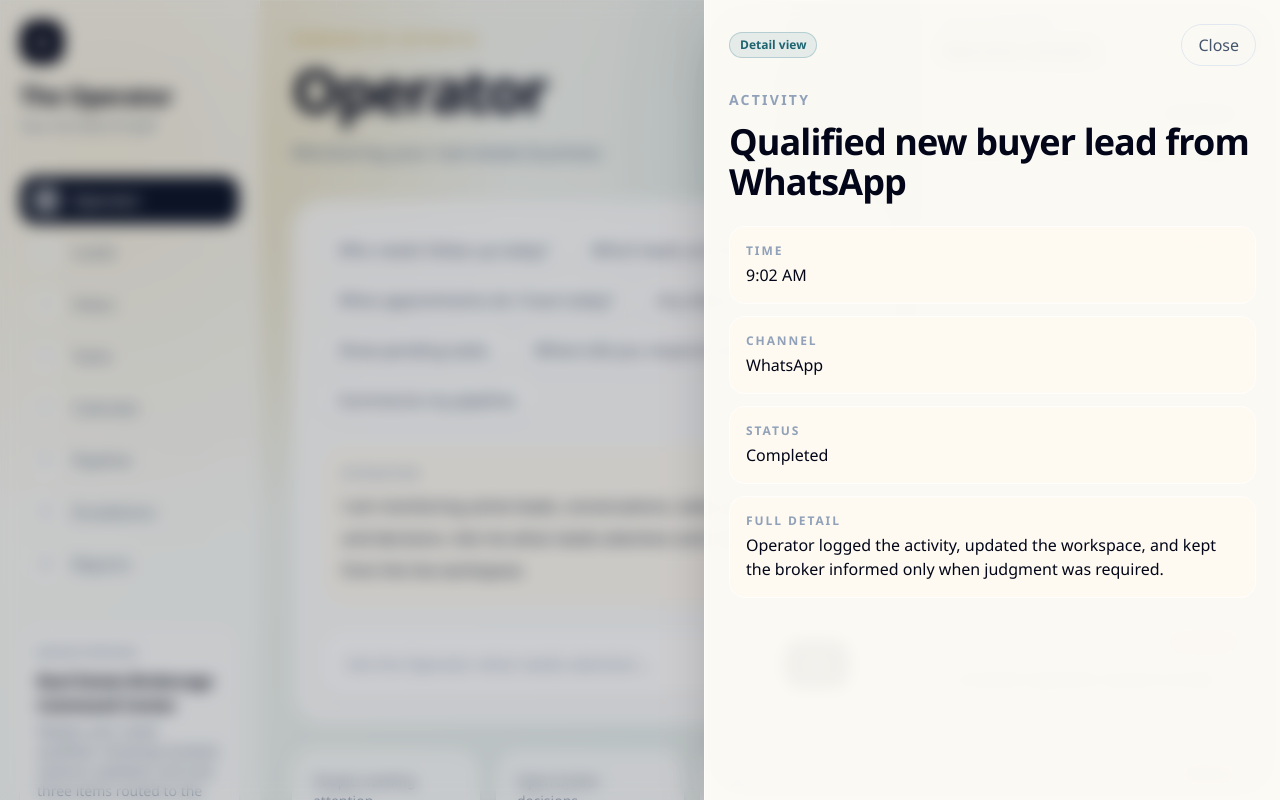
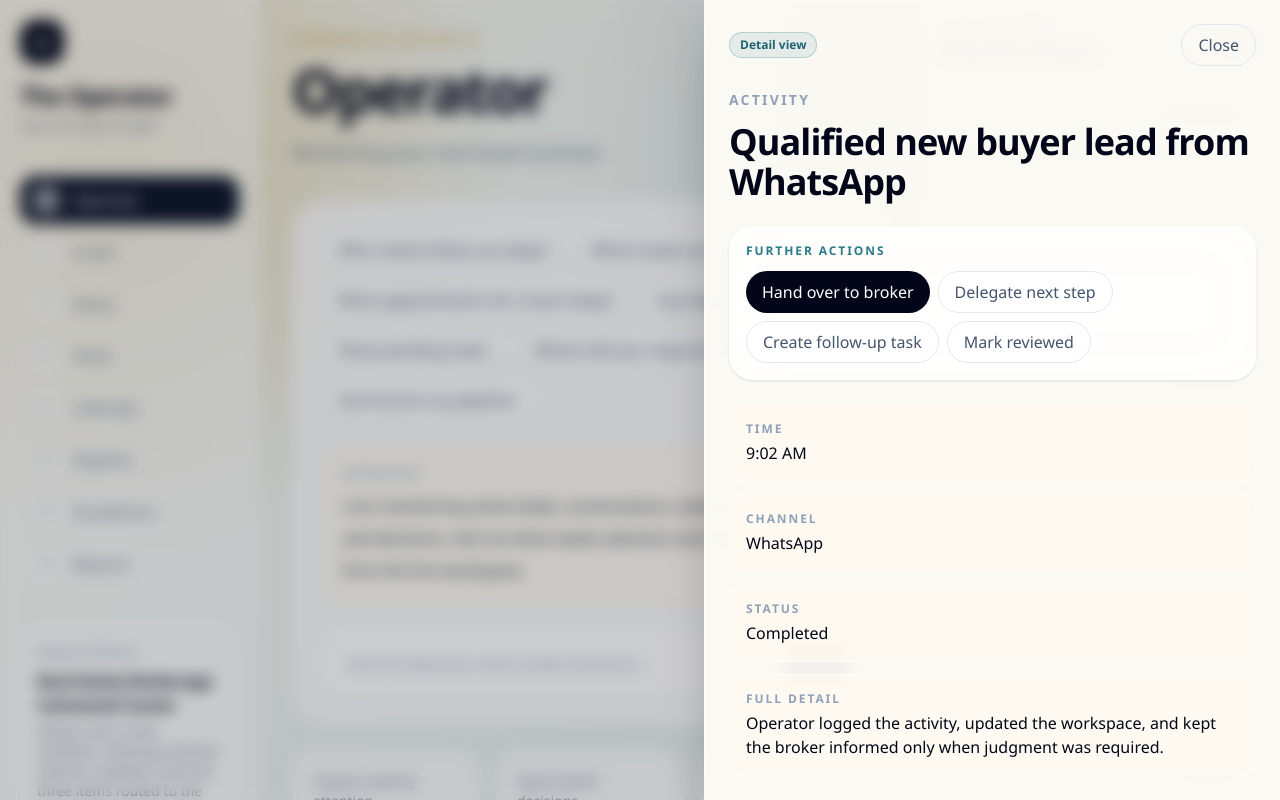
Before and after one commit to labs-cloud/optentia-demo-generator, a Next.js app: page /demo/chaim in a window 1280 px wide. Both pictures are taken after a click on the button 1100 px from the left and 144 px from the top of the page. Shown: the top 800 px of the page. Built offline with nearby package versions, Linux system fonts and the light colour scheme.

Commit message:
Add contextual handoff and delegation actions

```diff
--- a/components/OperatorCommandCenter.tsx
+++ b/components/OperatorCommandCenter.tsx
@@ -738,6 +738,12 @@ function DetailDrawer({
   onClose: () => void;
   onAction: (label: string) => void;
 }) {
+  const [drawerAction, setDrawerAction] = useState("");
+  const handleAction = (label: string) => {
+    setDrawerAction(label);
+    onAction(label);
+  };
+
   return (
     <div className="fixed inset-0 z-50 bg-slate-950/20 backdrop-blur-sm" onClick={onClose}>
       <aside className="ml-auto h-full w-full max-w-xl overflow-y-auto border-l border-white/60 bg-[#fffdf8]/95 p-6 shadow-2xl backdrop-blur-xl" onClick={(event) => event.stopPropagation()}>
@@ -745,7 +751,13 @@ function DetailDrawer({
           <Pill tone="teal">Detail view</Pill>
           <button onClick={onClose} className="rounded-full border border-slate-200 px-4 py-2 text-sm font-semibold text-slate-600 hover:text-slate-950">Close</button>
         </div>
-        <DetailContent detail={detail} leads={leads} onAction={onAction} />
+        {drawerAction ? (
+          <div className="mb-5 rounded-3xl border border-[#2a7a8a]/25 bg-[#2a7a8a]/10 p-4" aria-live="polite">
+            <p className="text-sm font-semibold text-[#1f6471]">Action sent</p>
+            <p className="mt-1 text-sm leading-6 text-slate-600">{drawerAction}</p>
+          </div>
+        ) : null}
+        <DetailContent detail={detail} leads={leads} onAction={handleAction} />
       </aside>
     </div>
   );
@@ -759,6 +771,11 @@ function DetailContent({ detail, leads, onAction }: { detail: DetailRecord; lead
       <div>
         <p className="text-sm font-semibold uppercase tracking-[0.16em] text-slate-400">Lead Profile</p>
         <h2 className="mt-3 text-4xl font-semibold tracking-tight">{lead.name}</h2>
+        <ActionBar
+          context={lead.name}
+          actions={["Hand over to broker", "Delegate follow-up to Operator", "Schedule showing prep", "Draft message"]}
+          onAction={onAction}
+        />
         <DetailGrid rows={[
           ["Lead type", lead.type],
           ["Budget", profile.budget],
@@ -780,6 +797,11 @@ function DetailContent({ detail, leads, onAction }: { detail: DetailRecord; lead
       <div>
         <p className="text-sm font-semibold uppercase tracking-[0.16em] text-slate-400">Conversation</p>
         <h2 className="mt-3 text-4xl font-semibold tracking-tight">{detail.item.channel}</h2>
+        <ActionBar
+          context={`${detail.item.channel} conversation`}
+          actions={["Hand over conversation", "Delegate reply to Operator", "Draft response", "Create Asana task"]}
+          onAction={onAction}
+        />
         <div className="mt-6 space-y-3">
           {detail.item.messages.map((message) => (
             <div key={`${message.speaker}-${message.message}`} className="rounded-3xl border border-white/70 bg-[#fffaf0]/70 p-4">
@@ -799,6 +821,11 @@ function DetailContent({ detail, leads, onAction }: { detail: DetailRecord; lead
       <div>
         <p className="text-sm font-semibold uppercase tracking-[0.16em] text-slate-400">Task</p>
         <h2 className="mt-3 text-4xl font-semibold tracking-tight">{detail.item.title}</h2>
+        <ActionBar
+          context={detail.item.title}
+          actions={["Take over task", "Delegate to Operator", "Reschedule overnight", "Mark reviewed"]}
+          onAction={onAction}
+        />
         <DetailGrid rows={[
           ["Priority", detail.item.priority],
           ["Due date", detail.item.due],
@@ -817,6 +844,11 @@ function DetailContent({ detail, leads, onAction }: { detail: DetailRecord; lead
       <div>
         <p className="text-sm font-semibold uppercase tracking-[0.16em] text-slate-400">Appointment</p>
         <h2 className="mt-3 text-4xl font-semibold tracking-tight">{detail.item.title}</h2>
+        <ActionBar
+          context={detail.item.title}
+          actions={["Hand over appointment", "Delegate reminder", "Prepare briefing", "Create follow-up task"]}
+          onAction={onAction}
+        />
         <DetailGrid rows={[
           ["Time", detail.item.time],
           ["Status", detail.item.status],
@@ -834,6 +866,11 @@ function DetailContent({ detail, leads, onAction }: { detail: DetailRecord; lead
       <div>
         <p className="text-sm font-semibold uppercase tracking-[0.16em] text-rose-500">Escalation</p>
         <h2 className="mt-3 text-4xl font-semibold tracking-tight">{detail.item.title}</h2>
+        <ActionBar
+          context={detail.item.title}
+          actions={["Hand over to broker", "Delegate to Operator", "Approve draft", "Schedule follow-up"]}
+          onAction={onAction}
+        />
         <Narrative title="What happened">{detail.item.why}</Narrative>
         <Narrative title="Why Operator escalated">{detail.item.next}</Narrative>
         <Narrative title="Draft message">{detail.item.draft}</Narrative>
@@ -852,6 +889,11 @@ function DetailContent({ detail, leads, onAction }: { detail: DetailRecord; lead
     <div>
       <p className="text-sm font-semibold uppercase tracking-[0.16em] text-slate-400">Activity</p>
       <h2 className="mt-3 text-4xl font-semibold tracking-tight">{detail.item.summary}</h2>
+      <ActionBar
+        context={detail.item.summary}
+        actions={["Hand over to broker", "Delegate next step", "Create follow-up task", "Mark reviewed"]}
+        onAction={onAction}
+      />
       <DetailGrid rows={[
         ["Time", detail.item.time],
         ["Channel", detail.item.channel],
@@ -859,6 +901,37 @@ function DetailContent({ detail, leads, onAction }: { detail: DetailRecord; lead
         ["Full detail", "Operator logged the activity, updated the workspace, and kept the broker informed only when judgment was required."]
       ]} />
     </div>
+  );
+}
+
+function ActionBar({
+  context,
+  actions,
+  onAction
+}: {
+  context: string;
+  actions: string[];
+  onAction: (label: string) => void;
+}) {
+  return (
+    <section className="mt-6 rounded-3xl border border-white/70 bg-white/75 p-4 shadow-sm backdrop-blur-xl">
+      <p className="text-xs font-semibold uppercase tracking-[0.16em] text-[#2a7a8a]">Further actions</p>
+      <div className="mt-3 flex flex-wrap gap-2">
+        {actions.map((action, index) => (
+          <button
+            key={action}
+            onClick={() => onAction(`${action}: ${context}`)}
+            className={`rounded-full px-4 py-2 text-sm font-semibold transition ${
+              index === 0
+                ? "bg-slate-950 text-white hover:bg-slate-800"
+                : "border border-slate-200 bg-white/70 text-slate-600 hover:border-slate-300 hover:bg-white hover:text-slate-950"
+            }`}
+          >
+            {action}
+          </button>
+        ))}
+      </div>
+    </section>
   );
 }
 
```
